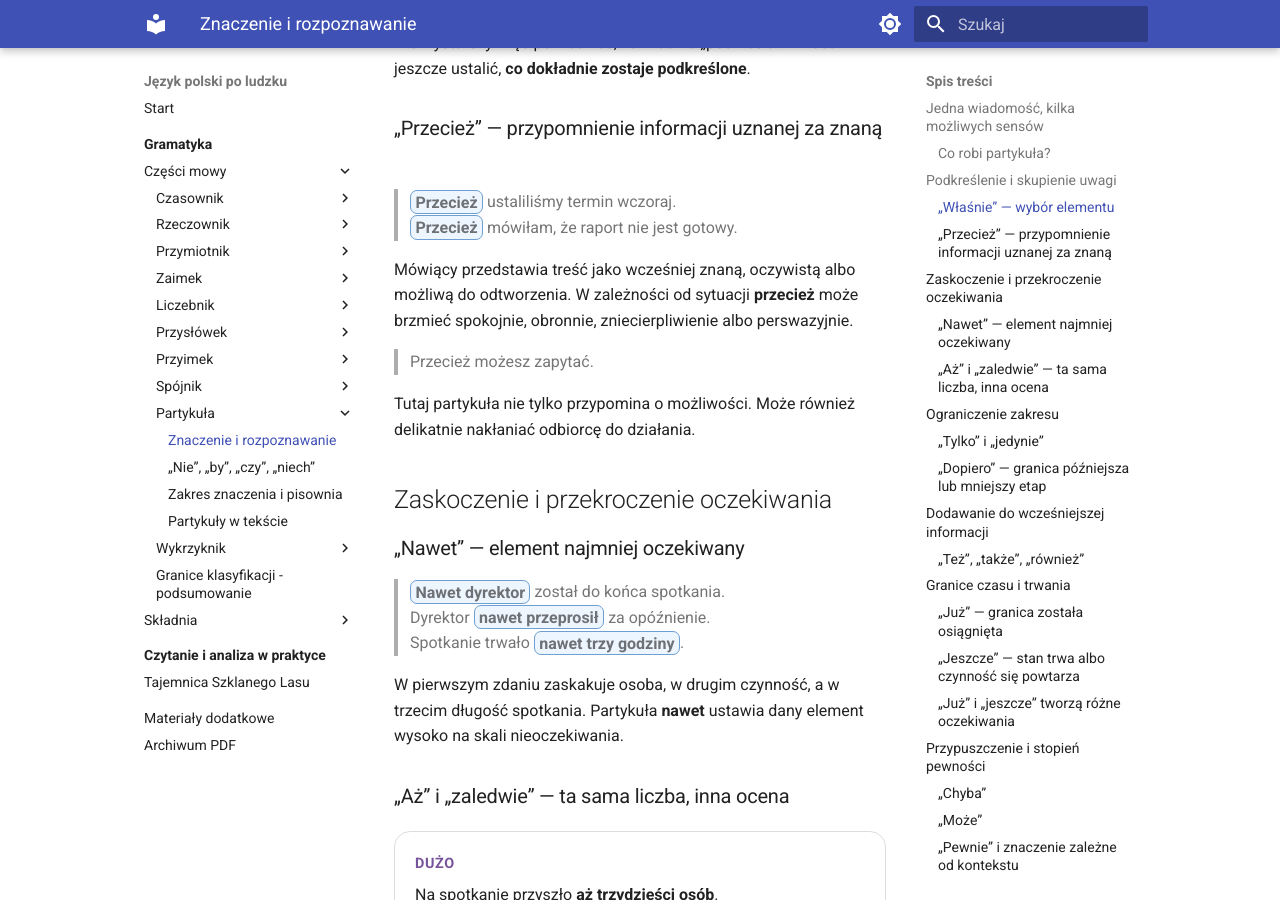
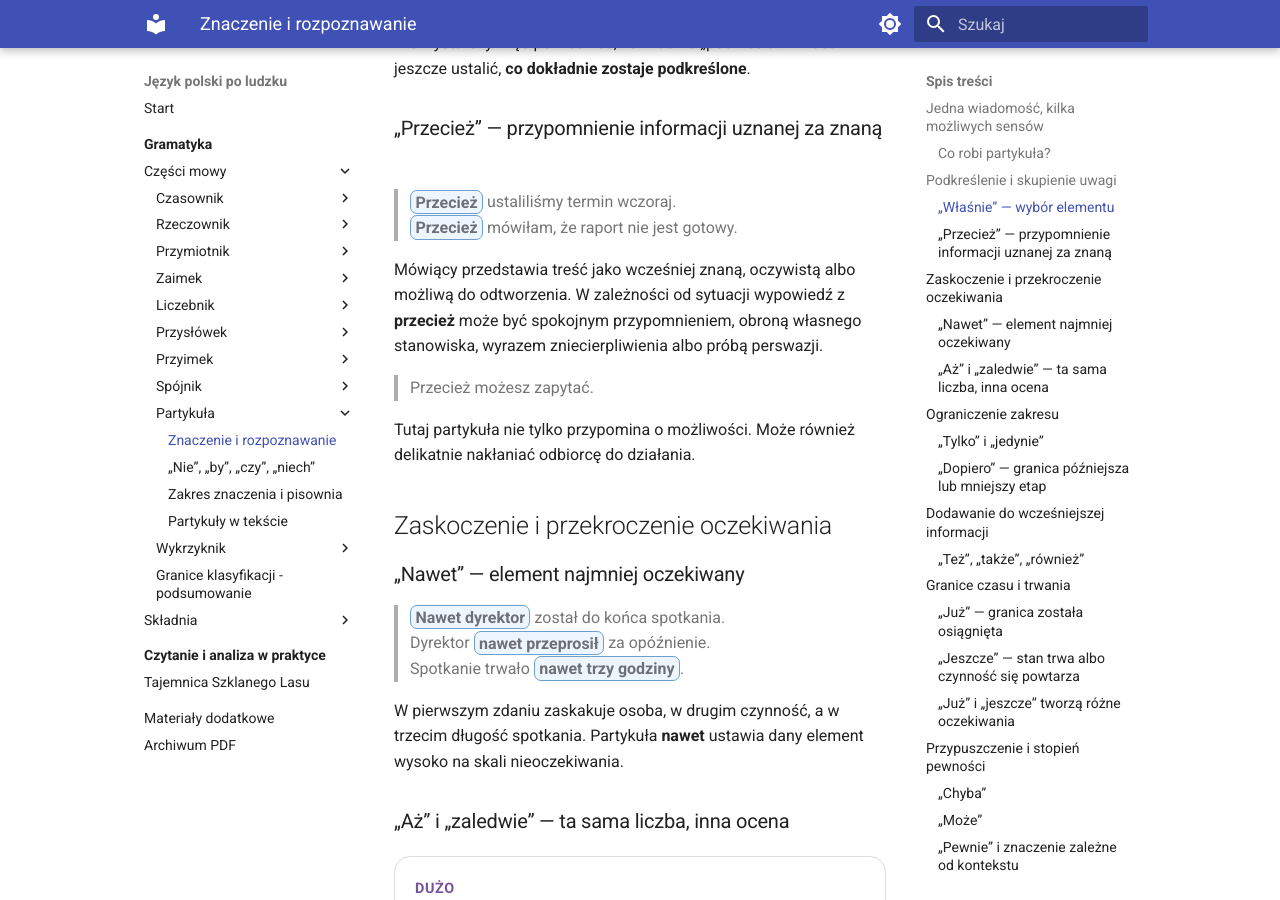
Before and after one commit to dchorazkiewicz/SP_JP, an MkDocs documentation site: the page built from docs/gramatyka/czesci-mowy/partykula/znaczenie-i-rozpoznawanie.md, in a window 1280 px wide and 900 px high, scrolled down 1320 px. Built offline with MkDocs 1.6.1 and Material for MkDocs 9.7.7, drawn with Linux system fonts in a browser that asks for light colours.

Commit message:
Popraw redakcję lekcji o znaczeniu partykuł

```diff
--- a/docs/gramatyka/czesci-mowy/partykula/znaczenie-i-rozpoznawanie.md
+++ b/docs/gramatyka/czesci-mowy/partykula/znaczenie-i-rozpoznawanie.md
@@ -48,7 +48,7 @@ Nie wystarczy więc powiedzieć, że **właśnie** „podkreśla”. Trzeba jesz
 > <span class="indecl-focus">Przecież</span> ustaliliśmy termin wczoraj.
 > <span class="indecl-focus">Przecież</span> mówiłam, że raport nie jest gotowy.
 
-Mówiący przedstawia treść jako wcześniej znaną, oczywistą albo możliwą do odtworzenia. W zależności od sytuacji **przecież** może brzmieć spokojnie, obronnie, zniecierpliwienie albo perswazyjnie.
+Mówiący przedstawia treść jako wcześniej znaną, oczywistą albo możliwą do odtworzenia. W zależności od sytuacji wypowiedź z **przecież** może być spokojnym przypomnieniem, obroną własnego stanowiska, wyrazem zniecierpliwienia albo próbą perswazji.
 
 > Przecież możesz zapytać.
 
```
